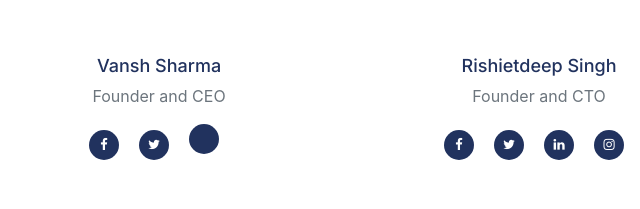
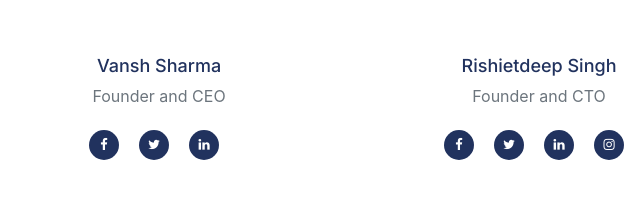
Before and after one commit to VS-04/RETISPECT, a plain HTML site: page index.html in a window 1280 px wide. Shown: the part 3630-3839 px from the top of the page, 101-741 px from the left. Drawn offline with nearby package versions, Linux system fonts and the light colour scheme; no server answers; a script that the page names is missing; files whose address does not match are found by name.

Commit message:
Update index.html

```diff
--- a/index.html
+++ b/index.html
@@ -347,7 +347,7 @@ if (userName) {
                           <ul class="ul-social-circle">
                               <li><a href="#"><span class="icon-facebook"></span></a></li>
                               <li><a href="#"><span class="icon-twitter"></span></a></li>
-                              <li><a href="#"><span class="https://www.linkedin.com/in/vansh-sharma-4308482a3/"></span></a></li>
+                              <li><a href="#https://www.linkedin.com/in/vansh-sharma-4308482a3/"><span class="icon-linkedin"></span></a></li>
 
                           </ul>
                       </div>
```
